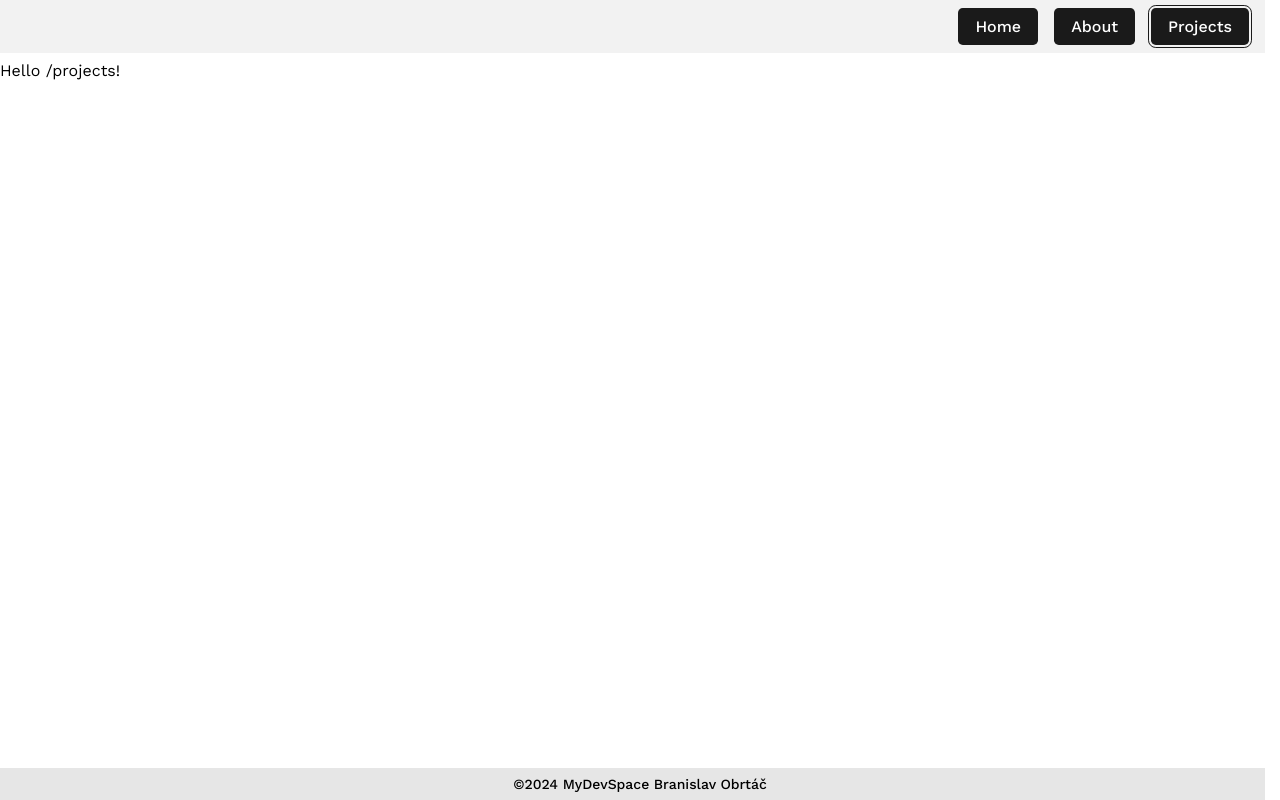
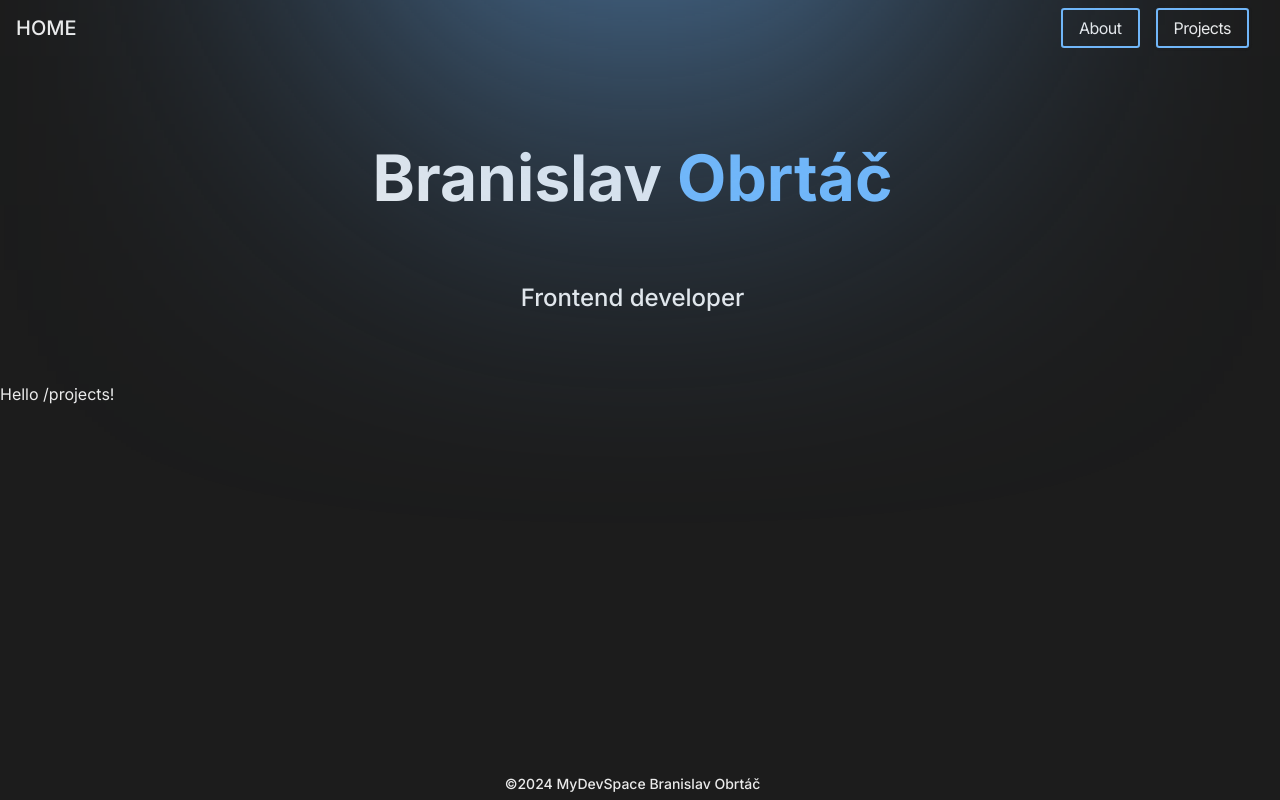
Before and after one commit to BranislavObrtac/myDevSpace, a React (Vite) app: page /projects in a window 1280 px wide. Built offline with nearby package versions, Linux system fonts and the light colour scheme.

Commit message:
chore: Add classnames npm package and update navigation component

```diff
--- a/package.json
+++ b/package.json
@@ -12,6 +12,7 @@
   "dependencies": {
     "@tanstack/react-router": "^1.43.12",
     "@vitejs/plugin-react": "^4.3.1",
+    "classnames": "^2.5.1",
     "react": "^18.3.1",
     "react-dom": "^18.3.1"
   },
--- /dev/null
+++ b/src/frontend/app/common/Variables.scss
@@ -0,0 +1,15 @@
+$site-bg-color: hsl(0, 0%, 11%);
+
+$white-color_0: hsl(0, 0%, 100%);
+$white-color_1: hsl(0, 0%, 92%);
+$white-color_2: hsl(0, 0%, 82%);
+$white-color_3: hsl(0, 0%, 73%);
+$white-color_4: hsl(0, 0%, 63%);
+
+$dark-color_0: hsl(0, 0%, 0%);
+$dark-color_1: hsl(0, 0%, 11%);
+$dark-color_2: hsl(0, 0%, 14%);
+
+$blue-color: hsl(209, 92%, 71%);
+$blue-color_1: hsl(209, 92%, 61%);
+$blue-color_2: hsl(209, 92%, 51%);
--- a/src/frontend/app/scss/App.scss
+++ b/src/frontend/app/scss/App.scss
@@ -1,8 +1,9 @@
-@import url("https://fonts.googleapis.com/css2?family=Work+Sans:ital,wght@0,100..900;1,100..900&display=swap");
+@import url("https://fonts.googleapis.com/css2?family=Inter:wght@100..900&display=swap");
 @import "./Normalize.scss";
+@import "../common/Variables.scss";
 
 :root {
-  --font-family: "Work Sans", sans-serif;
+  --font-family: "Inter", sans-serif;
   --smooth-scroll: smooth;
   scroll-behavior: var(--smooth-scroll);
 }
@@ -18,6 +19,9 @@ body,
   display: flex;
   justify-content: center;
   font-family: var(--font-family);
+
+  background-color: $site-bg-color;
+  color: $white-color_1;
 }
 
 a {
@@ -35,10 +39,10 @@ a {
   flex-direction: column;
   gap: 0.5rem;
   width: 100%;
+  max-width: 1280px;
 }
 
 .app-content {
   width: 100%;
-  max-width: 1280px;
   margin: 0 auto;
 }
--- a/src/frontend/components/footer/Footer.module.scss
+++ b/src/frontend/components/footer/Footer.module.scss
@@ -1,18 +1,12 @@
 .footer {
   margin-top: auto;
-  background-color: hsl(0, 0%, 90%);
   font-size: 0.875rem;
   font-weight: 500;
 }
 
 .inner {
-  width: 100%;
-  max-width: calc(1280px - 32px);
-  margin: 0 auto;
-
   display: flex;
   justify-content: center;
   align-items: center;
-
   padding: 0.5rem 1rem;
 }
--- /dev/null
+++ b/src/frontend/components/hero/Hero.jsx
@@ -0,0 +1,26 @@
+import React from "react";
+import Navigation from "./Navigation";
+import styles from "./Hero.module.scss";
+
+const Hero = () => {
+  return (
+    <div className={styles.wrapper}>
+      <Navigation />
+      <div className={styles.hero_shadow}>
+        <div className={styles.shadow_group}>
+          <div className={styles.ellipse_1}></div>
+        </div>
+      </div>
+      <div className={styles.content}>
+        <div className={styles.inner}>
+          <h1>
+            Branislav <span>Obrtáč</span>
+          </h1>
+          <p className={styles.subtitle}>Frontend developer</p>
+        </div>
+      </div>
+    </div>
+  );
+};
+
+export default Hero;
--- /dev/null
+++ b/src/frontend/components/hero/Hero.module.scss
@@ -0,0 +1,50 @@
+@import "../../app/common/Variables.scss";
+
+.wrapper {
+  position: relative;
+  width: 100%;
+}
+
+.hero_shadow {
+  position: absolute;
+
+  .shadow_group {
+    position: absolute;
+    width: 1280px;
+    top: calc(-1280px / 2);
+    z-index: 0;
+    flex: none;
+  }
+  .ellipse_1 {
+    position: absolute;
+    background-color: rgb(110, 180, 250);
+    left: calc(50% - 25rem / 2);
+    width: 25rem;
+    height: 40rem;
+    filter: blur(180px);
+    flex: none;
+  }
+}
+
+.content {
+  display: flex;
+  align-items: center;
+  justify-content: center;
+  height: 20rem;
+
+  .inner {
+    display: flex;
+    flex-direction: column;
+    align-items: center;
+    font-size: 2rem;
+    font-weight: 900;
+
+    .subtitle {
+      font-weight: 500;
+      font-size: 1.5rem;
+    }
+    span {
+      color: $blue-color;
+    }
+  }
+}
--- a/src/frontend/components/navigation/Navigation.jsx
+++ b/src/frontend/components/hero/Navigation.jsx
@@ -12,12 +12,12 @@ const activeProps = {
 const Navigation = () => {
   return (
     <nav className={styles.navigation}>
+      <div className={styles.home}>
+        <Link to="/" activeProps={activeProps}>
+          HOME
+        </Link>
+      </div>
       <ul className={styles.elements}>
-        <li className={styles.element}>
-          <Link className={styles.link} to="/" activeProps={activeProps}>
-            Home
-          </Link>
-        </li>
         <li className={styles.element}>
           <Link className={styles.link} to={"/about"} activeProps={activeProps}>
             About
--- /dev/null
+++ b/src/frontend/components/hero/Navigation.module.scss
@@ -0,0 +1,54 @@
+@import "../../app/common/Variables.scss";
+
+.navigation {
+  width: 100%;
+  display: flex;
+  justify-content: space-between;
+  align-items: center;
+}
+
+.elements {
+  max-width: calc(1280px - 32px);
+  list-style: none;
+  margin: 0;
+  padding: 0.5rem 1rem;
+
+  display: flex;
+  gap: 1rem;
+  justify-content: flex-end;
+}
+
+.link {
+  border: 2px solid $blue-color;
+  padding: 0.5rem 1rem;
+  display: block;
+  text-decoration: none;
+  letter-spacing: -0.5px;
+
+  color: $white-color_1;
+  border-radius: 0.2rem;
+  transition:
+    background-color 0.3s,
+    color 0.3s;
+
+  &:hover {
+    background-color: $blue-color;
+    color: $dark-color_1;
+  }
+  &:active {
+    background-color: $blue-color_1;
+    border-color: $blue-color_1;
+    color: $dark-color_1;
+    transition: none;
+  }
+}
+
+.home {
+  a {
+    font-size: 1.25rem;
+    font-weight: 500;
+    padding: 0.5rem 1rem;
+    color: $white-color_1;
+    text-decoration: none;
+  }
+}
--- a/src/frontend/components/navigation/Navigation.module.scss
+++ /dev/null
@@ -1,35 +0,0 @@
-.navigation {
-  width: 100%;
-  background-color: hsl(0, 0%, 95%);
-}
-
-.elements {
-  max-width: calc(1280px - 32px);
-  list-style: none;
-  margin: 0 auto;
-  padding: 0.5rem 1rem;
-
-  display: flex;
-  gap: 1rem;
-  justify-content: flex-end;
-}
-
-.link {
-  border: 1px solid transparent;
-  padding: 0.5rem 1rem;
-  display: block;
-  text-decoration: none;
-
-  color: #fff;
-  font-weight: 500;
-  border-radius: 0.3rem;
-
-  background-color: hsl(0, 0%, 10%);
-
-  &:hover {
-    background-color: hsl(0, 0%, 20%);
-  }
-  &:active {
-    background-color: hsl(0, 0%, 30%);
-  }
-}
--- a/src/frontend/routes/__root.jsx
+++ b/src/frontend/routes/__root.jsx
@@ -1,11 +1,13 @@
 import { Outlet, createRootRoute } from "@tanstack/react-router";
 import Footer from "../components/footer/Footer";
-import Navigation from "../components/navigation/Navigation";
+import Navigation from "../components/hero/Navigation";
+import Hero from "../components/hero/Hero";
 
 export const Route = createRootRoute({
   component: () => (
     <div className="app-wrapper">
-      <Navigation />
+      <Hero />
+
       <div className="app-content">
         <Outlet />
       </div>
```
Also changed, not shown: 1 other file (tests, documents, lock files or other folders).
